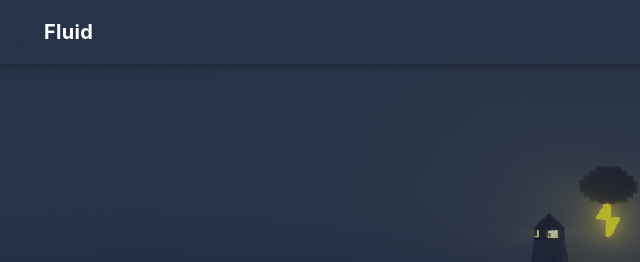
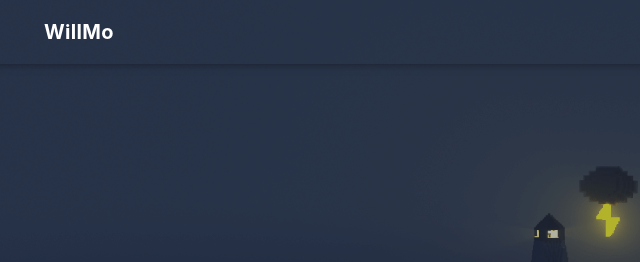
Before and after one commit to Dr-WillMos/WillMosBlog.github.io, a plain HTML site: page tags/index.html in a window 1280 px wide. Shown: the top 262 px of the page, 41-681 px from the left. Drawn offline with nearby package versions, Linux system fonts and the light colour scheme; some packages are replaced by stand-ins of ours; a script that the page names is missing; a small style sheet from the web is missing.

Commit message:
Site updated: 2022-07-21 23:54:23

```diff
--- a/tags/index.html
+++ b/tags/index.html
@@ -84,7 +84,7 @@
   <nav id="navbar" class="navbar fixed-top  navbar-expand-lg navbar-dark scrolling-navbar">
   <div class="container">
     <a class="navbar-brand" href="/">
-      <strong>Fluid</strong>
+      <strong>WillMo</strong>
     </a>
 
     <button id="navbar-toggler-btn" class="navbar-toggler" type="button" data-toggle="collapse"
```
Also changed, not shown: 2022/07/20/hello-world/index.html (+1 -1 lines), 2022/07/21/My-title/index.html (+1 -1 lines), 404.html (+1 -1 lines), about/index.html (+1 -1 lines), archives/2022/07/index.html (+1 -1 lines), archives/2022/index.html (+1 -1 lines), archives/index.html (+1 -1 lines), categories/index.html (+1 -1 lines), index.html (+1 -1 lines), links/index.html (+1 -1 lines).
